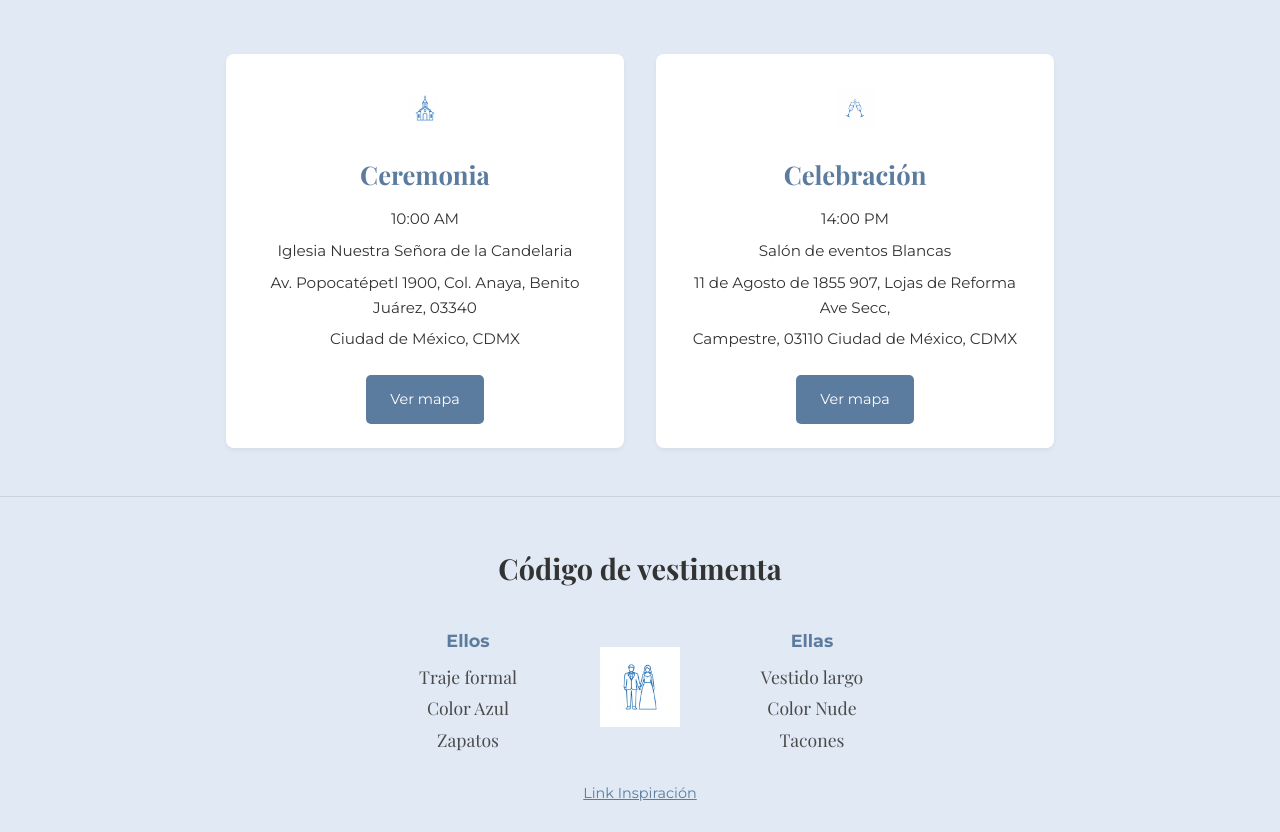
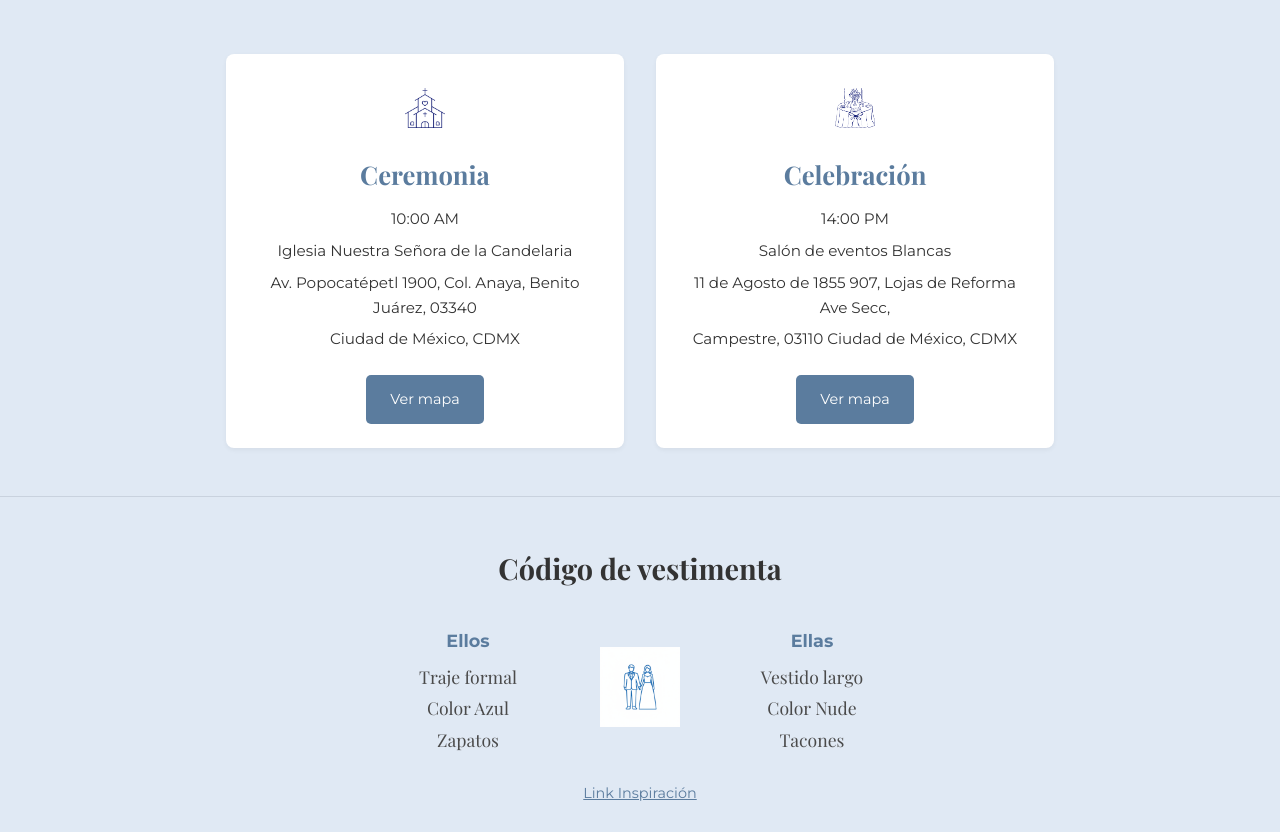
Before and after one commit to irodrigofez/wedding6, a plain HTML site: page index.html in a window 1280 px wide. Shown: the part 2817-3649 px from the top of the page. Drawn offline with nearby package versions, Linux system fonts and the light colour scheme.

Commit message:
Se agrega nuevo stilos

```diff
--- a/index.html
+++ b/index.html
@@ -83,7 +83,7 @@
     <section class="events-location">
         <div class="event-card">
             <div class="icon-circle">
-                <img src="./2.png" alt="Iglesia">
+                <img src="./IGLESIA.png" alt="Iglesia">
             </div>
             <h4>Ceremonia</h4>
             <p>10:00 AM</p>
@@ -94,7 +94,7 @@
         </div>
         <div class="event-card">
             <div class="icon-circle">
-                <img src="./3.png">
+                <img src="./CELEBRACION.png">
             </div>
             <h4>Celebración</h4>
             <p>14:00 PM</p>
```
Also changed, not shown: CELEBRACION.png (renamed from CELEBRACIÓN.png).
